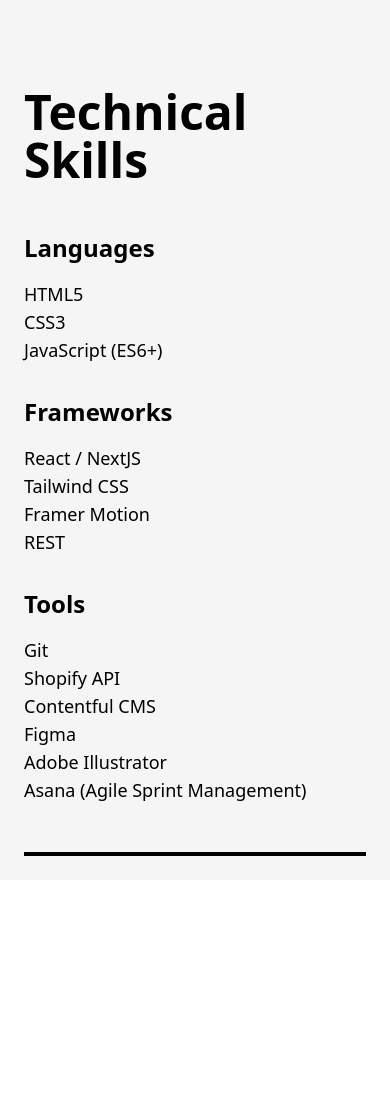
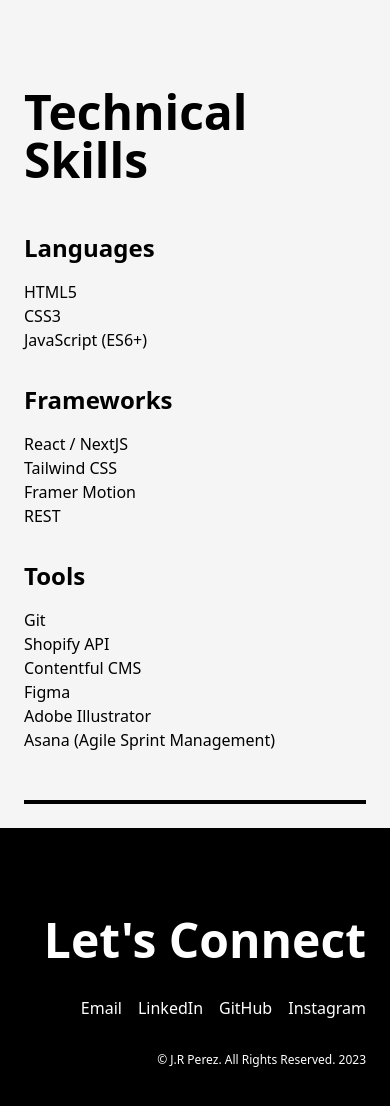
Before and after one commit to jrbaprz/portfolio, a Next.js app: page /skills in a window 390 px wide. Before the commit the page ends 880 px from the top, so only its background shows below. Built offline with nearby package versions, Linux system fonts and the light colour scheme.

Commit message:
Added footer

```diff
--- /dev/null
+++ b/components/footer.js
@@ -0,0 +1,43 @@
+import React from "react";
+import Link from "next/link";
+
+const Footer = () => {
+  return (
+    <footer className="min-w-screen bg-black p-6 md:p-10 xl:p-20">
+      <h1 className="flex justify-end text-white text-5xl pb-4 pt-16 font-bold md:text-7xl">
+        Let&apos;s Connect
+      </h1>
+      <ul className="flex justify-end gap-4 py-4 text-white md:text-xl">
+        <Link
+          href="mailto:dev@jrbaprz.com"
+          className="hover:text-neutral-500 bg-left-bottom bg-gradient-to-r from-white to-white bg-[length:0%_1px] bg-no-repeat hover:bg-[length:100%_1px] transition-all duration-300 ease-out"
+        >
+          Email
+        </Link>
+        <Link
+          className="hover:text-neutral-500 bg-left-bottom bg-gradient-to-r from-white to-white bg-[length:0%_1px] bg-no-repeat hover:bg-[length:100%_1px] transition-all duration-300 ease-out"
+          href="https://www.linkedin.com/in/jrbaprz/"
+        >
+          LinkedIn
+        </Link>
+        <Link
+          className="hover:text-neutral-500 bg-left-bottom bg-gradient-to-r from-white to-white bg-[length:0%_1px] bg-no-repeat hover:bg-[length:100%_1px] transition-all duration-300 ease-out"
+          href="https://github.com/jrbaprz"
+        >
+          GitHub
+        </Link>
+        <Link
+          className="hover:text-gray-400 bg-left-bottom bg-gradient-to-r from-white to-white bg-[length:0%_1px] bg-no-repeat hover:bg-[length:100%_1px] transition-all duration-300 ease-out"
+          href="https://www.instagram.com/jrbaprz/"
+        >
+          Instagram
+        </Link>
+      </ul>
+      <p className="flex justify-end py-4 text-xs font-light text-white">
+        © J.R Perez. All Rights Reserved. 2023
+      </p>
+    </footer>
+  );
+};
+
+export default Footer;
--- a/pages/_app.js
+++ b/pages/_app.js
@@ -1,5 +1,11 @@
-import '../styles/globals.css'
+import Footer from "../components/footer";
+import "../styles/globals.css";
 
 export default function App({ Component, pageProps }) {
-  return <Component {...pageProps} />
+  return (
+    <>
+      <Component {...pageProps} />
+      <Footer />
+    </>
+  );
 }
--- a/pages/index.js
+++ b/pages/index.js
@@ -6,25 +6,27 @@
 const index = () => {
   return (
     <>
-      <div className="min-h-screen w-screen bg-neutral-100 p-6 md:p-10 xl:p-20">
+      <div className="min-h-screen w-screen bg-neutral-100 p-6 md:p-10 xl:p-20 xl:pt-32">
         <section className="flex flex-col pt-52 md:hidden">
           <h1 className="flex font-extrabold text-7xl">J.R</h1>
           <h1 className="flex font-extrabold text-7xl">Perez</h1>
           <h2 className="text-xl pt-2 font-bold">Frontend Web Developer</h2>
-          <h2 className="text-2xl font-light pt-6 underline underline-offset-4">
+          <h2 className="text-xl font-light pt-6 underline underline-offset-4">
             dev@jrbaprz.com
           </h2>
         </section>
 
         <section className="hidden md:flex flex-col pt-72 xl:pt-12">
-          <h1 className="flex font-extrabold text-8xl">J.R Perez</h1>
+          <h1 className="flex font-extrabold text-8xl xl:text-[8rem]">
+            J.R Perez
+          </h1>
           <h2 className="text-3xl font-bold pt-2">Frontend Web Developer</h2>
         </section>
 
         <div className="md:hidden">
           <p className="flex text-lg font-light pt-12">
-            I&apos;m a frontend web developer based in Toronto, Canada with a
-            love for creative design and detail. Let&apos;s get in touch!
+            Hi there! I&apos;m a web developer based in Toronto, Canada with a
+            love for creative design and detail.
           </p>
 
           <section className="flex gap-6 font-light pt-12 pb-2">
@@ -62,14 +64,14 @@
             </Link>
           </section>
           <p className="flex font-light items-end xl:w-96 xl:ml-auto">
-            I&apos;m a frontend web developer based in Toronto, Canada with a
-            love for creative design and detail. Let&apos;s get in touch!
+            Hi there! I&apos;m a web developer based in Toronto, Canada with a
+            love for creative design and detail.
           </p>
         </div>
 
         <div>
           <div className="border-black border-t-4 mt-2 md:border-t-6" />
-          <div className="flex justify-center pt-20 md:pt-28">
+          <div className="flex justify-center pt-20 md:pt-28 xl:pt-12">
             <svg
               className="w-8 animate-bounce"
               fill="none"
--- a/pages/projects.js
+++ b/pages/projects.js
@@ -26,19 +26,19 @@
           </section>
 
           <section className="lg:flex flex-col justify-center lg:p-8">
-            <h1 className="text-lg font-semibold md:text-2xl xl:text-3xl">
+            <h1 className="text-2xl font-semibold xl:text-3xl">
               Ditta Artigianale Toronto
             </h1>
-            <h2 className="text-sm md:text-lg xl:text-2xl">
+            <h2 className="md:text-lg xl:text-2xl">
               Business and e-Commerce Website
             </h2>
-            <p className="text-sm font-light pt-4 md:text-lg">
+            <p className="font-light pt-4 md:text-lg">
               An elegant business website for Ditta Artigianale Toronto using
               NextJS, Tailwind CSS, Framer Motion, and Shopify Storefront API.
             </p>
             <Link href="https://dittaartigianaleto.vercel.app/">
               <div className="flex pt-4 hover:text-neutral-500 duration-200">
-                <p className="text-sm pr-1 md:text-lg">Explore</p>
+                <p className="pr-1 md:text-lg">Explore</p>
                 <svg
                   xmlns="http://www.w3.org/2000/svg"
                   fill="none"
@@ -60,7 +60,7 @@
 
         {/* ===== Project ===== */}
         <div className="lg:grid grid-cols-2 md:pt-16">
-          <section className="pt-12 text-lg md:pt-0 order-2">
+          <section className="pt-4 text-lg md:pt-0 order-2">
             <Link href="http://stakbuilds.com/">
               <Image
                 src={stak}
@@ -70,19 +70,17 @@
             </Link>
           </section>
           <section className="lg:flex flex-col justify-center lg:text-right lg:p-8">
-            <h1 className="text-lg font-semibold md:text-2xl xl:text-3xl">
-              Stakreative
-            </h1>
-            <h2 className="text-sm md:text-lg xl:text-2xl">
+            <h1 className="text-2xl font-semibold xl:text-3xl">Stakreative</h1>
+            <h2 className="md:text-lg xl:text-2xl">
               Creative Real Estate Wordpress Website
             </h2>
-            <p className="text-sm font-light pt-4 md:text-lg">
+            <p className="font-light pt-4 md:text-lg">
               A redesign of client&apos;s creative real estate agency website
               using Figma and Wordpress.
             </p>
             <Link href="http://stakbuilds.com/">
               <div className="flex pt-4 lg:justify-end hover:text-neutral-500 duration-200">
-                <p className="text-sm pr-1 md:text-lg">Explore</p>
+                <p className="pr-1 md:text-lg">Explore</p>
                 <svg
                   xmlns="http://www.w3.org/2000/svg"
                   fill="none"
--- a/pages/skills.js
+++ b/pages/skills.js
@@ -11,7 +11,7 @@
         </section>
 
         <div className="md:grid grid-cols-3 md:pt-16">
-          <section className="pt-12 text-lg md:pt-0 xl:text-2xl xl:font-light">
+          <section className="pt-12 md:pt-0 xl:text-2xl xl:font-light">
             <h1 className="text-2xl font-semibold xl:text-3xl">Languages</h1>
             <ul className="pt-4">
               <li>HTML5</li>
@@ -20,7 +20,7 @@
             </ul>
           </section>
 
-          <section className="pt-8 text-lg md:pt-0 xl:text-2xl xl:font-light">
+          <section className="pt-8 md:pt-0 xl:text-2xl xl:font-light">
             <h1 className="text-2xl font-semibold xl:text-3xl">Frameworks</h1>
             <ul className="pt-4">
               <li>React / NextJS</li>
@@ -30,7 +30,7 @@
             </ul>
           </section>
 
-          <section className="pt-8 text-lg md:pt-0 xl:text-2xl xl:font-light">
+          <section className="pt-8 md:pt-0 xl:text-2xl xl:font-light">
             <h1 className="text-2xl font-semibold xl:text-3xl">Tools</h1>
             <ul className="pt-4">
               <li>Git</li>
```
